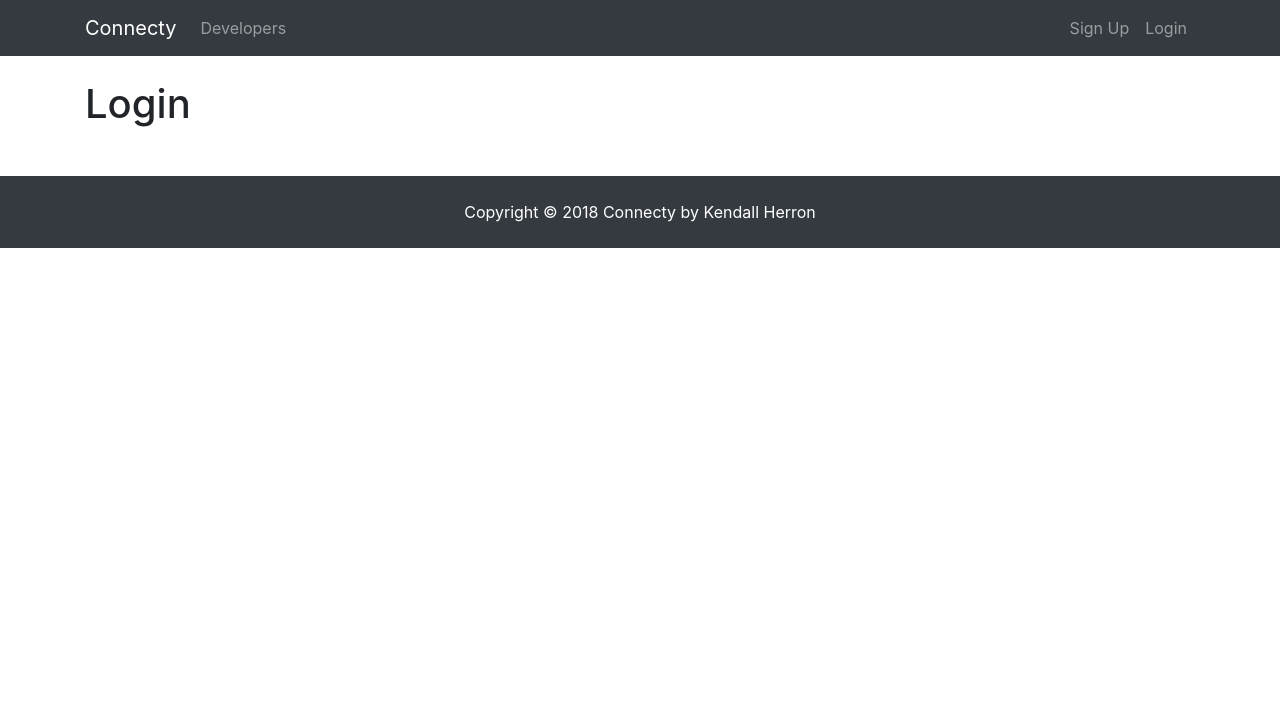
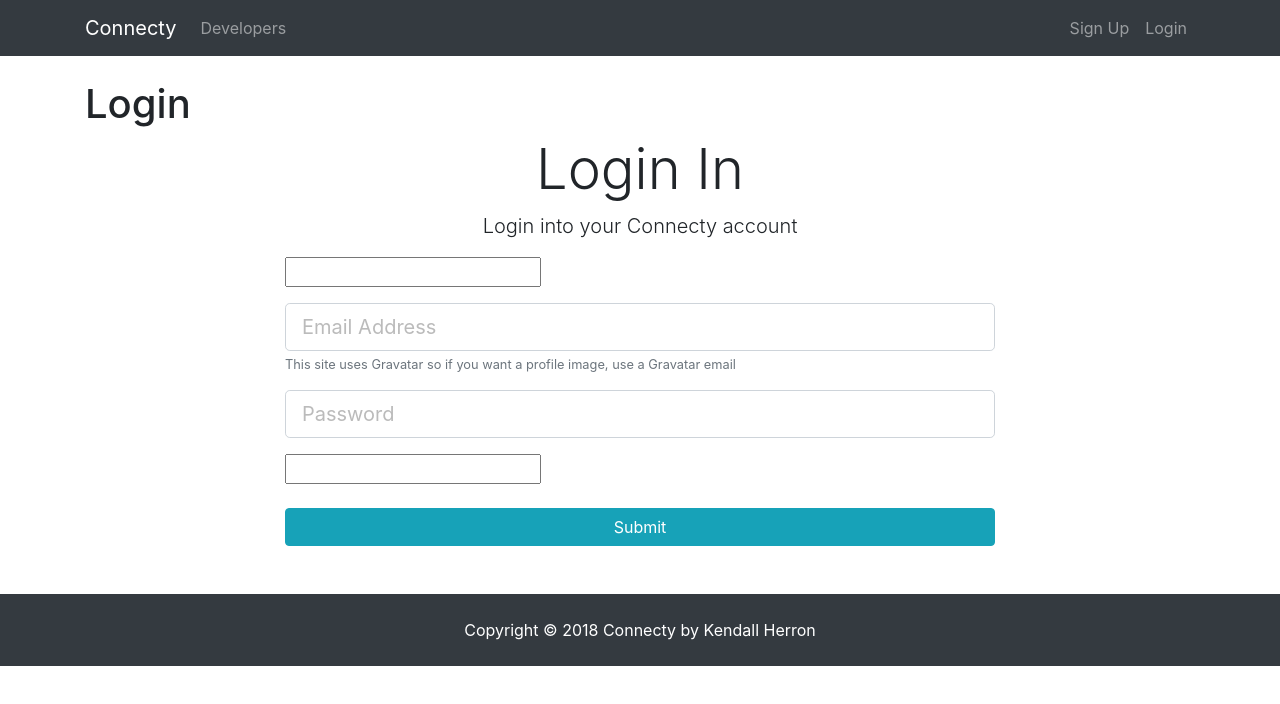
Before and after one commit to VSU-CS-FullStack/p12-connecty-kendall-herron, a React (Create React App) app in the folder client/: page /login in a window 1280 px wide. Shown: the top 704 px of the page. Built offline with nearby package versions, Linux system fonts and the light colour scheme.

Commit message:
React component

```diff
--- a/client/package.json
+++ b/client/package.json
@@ -5,6 +5,7 @@
   "dependencies": {
     "axios": "^0.18.0",
     "classnames": "^2.2.6",
+    "jwt-decode": "^2.2.0",
     "lodash": "^4.17.11",
     "react": "^16.6.3",
     "react-dom": "^16.6.3",
--- a/client/src/App.js
+++ b/client/src/App.js
@@ -7,6 +7,7 @@
 import Register from "./components/auth/Register";
 import Login from "./components/auth/Login";
 
+import { Provider } from "react-redux";
 import store from "./store";
 
 
--- a/client/src/actions/authActions.js
+++ b/client/src/actions/authActions.js
@@ -1,6 +1,7 @@
 import axios from "axios";
+import jwt_decode from "jwt-decode";
 
-import { SET_ERRORS } from "./types";
+import { SET_ERRORS, SET_CURRENT_USER } from "./types";
 
 // Register User
 export const registerUser = (userData, history) => dispatch => {
@@ -23,3 +24,51 @@
             })
         );
 };
+
+// Login User - Get User Token
+export const loginUser = userData => dispatch => {
+    axios
+        .post("/api/users/login", userData)
+        .then(res => {
+            const { token } = res.data;
+            // Set token to local storage
+            localStorage.setItem("jwtToken", token);
+            // Set token to Authorization header
+            setAuthToken(token);
+            // Decode token to get user data
+            const decoded = jwt_decode(token);
+            // Set current user
+            dispatch(setCurrentUser(decoded));
+            // Clear the errors state
+            dispatch({
+                type: SET_ERRORS,
+                payload: {}
+            });
+        })
+        .catch(err =>
+            dispatch({
+                type: SET_ERRORS,
+                payload: err.response.data
+            })
+        );
+};
+
+// Set Authorization header
+export const setAuthToken = token => {
+    if (token) {
+        // Apply to every request
+        axios.defaults.headers.common["Authorization"] = token;
+    } else {
+        // Delete auth header
+        delete axios.defaults.headers.common["Authorization"];
+    }
+};
+
+
+// Set logged in user
+export const setCurrentUser = decoded => {
+    return {
+        type: SET_CURRENT_USER,
+        payload: decoded
+    };
+};
--- a/client/src/components/auth/Login.js
+++ b/client/src/components/auth/Login.js
@@ -1,14 +1,127 @@
 import React, { Component } from 'react';
+// import axios from 'axios';
+import classnames from 'classnames';
+import { connect } from "react-redux";
+import { loginUser } from "../../actions/authActions";
+import PropTypes from "prop-types";
 
 class Login extends Component {
+    constructor(props){
+		super(props);
+
+		this.state = {
+        email: "",
+        password: "",
+        error: {} // will be explained later
+    	};
+
+    	this.onInputChange = this.onInputChange.bind(this);
+		this.onFormSubmit = this.onFormSubmit.bind(this);
+
+	}
+
+	componentWillReceiveProps(nextProps) {
+            if (nextProps.errors) {
+                this.setState({ errors: nextProps.errors });
+            }
+    }
+
+	onInputChange(e) {
+		// console.log(event.target.value);
+		this.setState({ [e.target.name]: e.target.value });
+	}
+
+	onFormSubmit(event){
+		event.preventDefault();
+
+    const newUser = {
+        email: this.state.email,
+        password: this.state.password
+    };
+
+    // axios
+    //     .post("api/users/register", newUser)
+    //     .then(res => this.props.history.push("/login"))
+    //     .catch(err => this.setState({error: err.response.data}));
+
+    this.props.loginUser(newUser, this.props.history);
+	}
+
     render() {
+    	const { error } = this.state;
     	return 	(
     		<div className="container">
             	<h1>Login</h1>
+            	<div className="login">
+				    <div className="container">
+				      <div className="row">
+				        <div className="col-md-8 m-auto">
+				          <h1 className="display-4 text-center">Login In</h1>
+				          <p className="lead text-center">Login into your Connecty account</p>
+				          <form noValidate
+    							onSubmit={this.onFormSubmit} action="create-profile.html">
+				            <div className="form-group">
+				              	<input
+    							/>
+				            </div>
+				            <div className="form-group">
+				              	<input
+				              		type="email"
+				              		className={classnames("form-control form-control-lg", {'is-invalid': error.email})}
+				              		placeholder="Email Address"
+				              		name="email"
+				              		value={this.state.email}
+        							onChange={this.onInputChange}
+				              	/>
+				              	{
+                                    error.email && (
+                                        <div className="invalid-feedback">{error.email}</div>
+                                    )
+                                }
+				              <small className="form-text text-muted">This site uses Gravatar so if you want a profile image, use a Gravatar email</small>
+				            </div>
+				            <div className="form-group">
+				              	<input
+				              		type="password"
+				              		className={classnames("form-control form-control-lg", {'is-invalid': error.password})}
+				              		placeholder="Password"
+				              		name="password"
+				              		value={this.state.password}
+        							onChange={this.onInputChange}
+				              	/>
+				              	{
+                                    error.password && (
+                                        <div className="invalid-feedback">{error.password}</div>
+                                    )
+                                }
+				            </div>
+				            <div className="form-group">
+				              	<input
+				              	/>
+				            </div>
+				            <input type="submit" className="btn btn-info btn-block mt-4" />
+				          </form>
+				        </div>
+				      </div>
+				    </div>
+				  </div>
         	</div>
 
  		);
     }
 }
 
-export default Login;
+Login.propTypes = {
+    loginUser: PropTypes.func.isRequired,
+    auth: PropTypes.object.isRequired,
+    errors: PropTypes.object.isRequired
+};
+
+
+
+const mapStateToProps = state => ({
+    auth: state.auth,
+    errors: state.errors
+});
+
+export default connect(mapStateToProps, { loginUser })(Login);
--- a/client/src/reducers/authReducer.js
+++ b/client/src/reducers/authReducer.js
@@ -1,3 +1,6 @@
+import _ from "lodash";
+import { SET_CURRENT_USER } from "../actions/types";
+
 const initialState = {
     isAuthenticaed: false,
     user: {}
@@ -5,6 +8,13 @@
 
 export default function(state = initialState, action) {
     switch (action.type) {
+    	// Deals with SET_CURRENT_USER actions here
+        case SET_CURRENT_USER:
+            return {
+                ...state,
+                isAuthenticated: !_.isEmpty(action.payload),
+                user: action.payload // action.payload contains user's data
+            };
         // Will deal with SET_CURRENT_USER actions later
 
         default:
```
